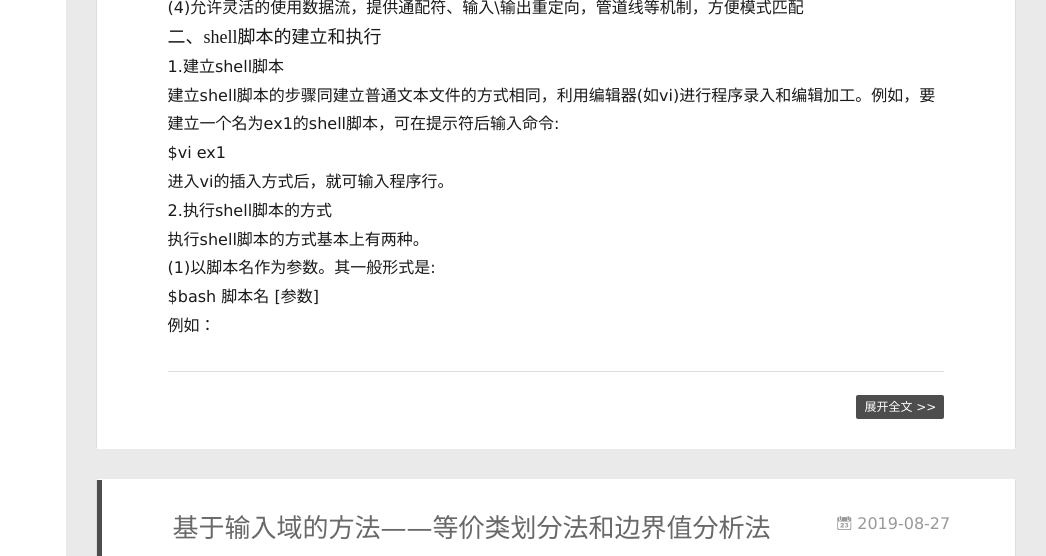
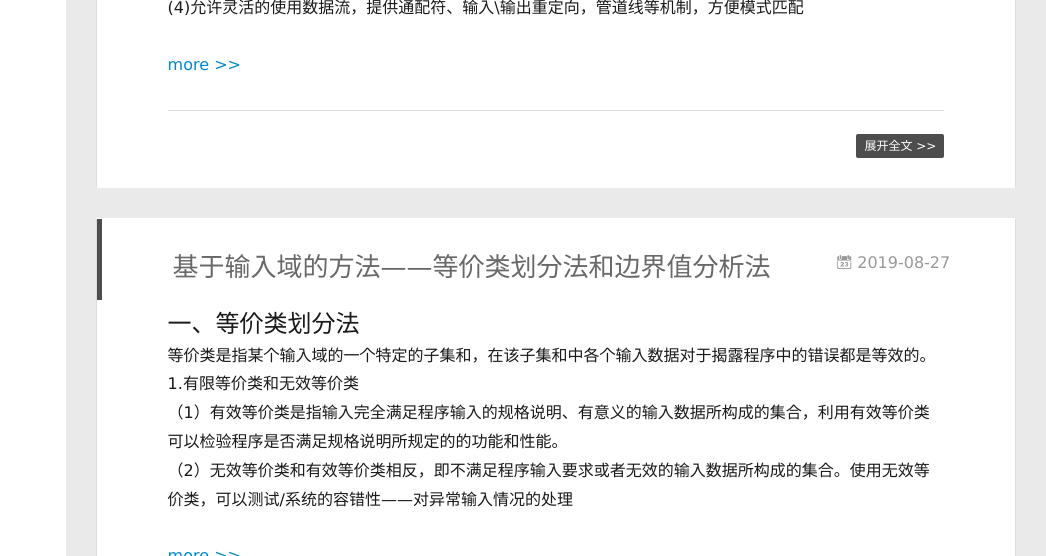
Before and after one commit to JiaoHaoyu/JiaoHaoyu.github.io, a plain HTML site: page index.html in a window 1280 px wide. Shown: the part 244-800 px from the top of the page, 234-1280 px from the left. Drawn offline with Linux system fonts and the light colour scheme.

Commit message:
Site updated: 2019-10-03 13:38:06

```diff
--- a/index.html
+++ b/index.html
@@ -176,7 +176,9 @@
 
     <div class="article-entry" itemprop="articleBody">
 
-        <p><font face="微软雅黑" size="4">一、shell的特点</font><br>(1)把已有命令进行适当组合，构成新的命令，而且组合方式很简单<br>(2)提供了文件名扩展字符<br>(3)可以直接使用shell的内置命令，而无须创建新的进程<br>(4)允许灵活的使用数据流，提供通配符、输入\输出重定向，管道线等机制，方便模式匹配<br><font face="微软雅黑" size="4">二、shell脚本的建立和执行</font><br>1.建立shell脚本<br>建立shell脚本的步骤同建立普通文本文件的方式相同，利用编辑器(如vi)进行程序录入和编辑加工。例如，要建立一个名为ex1的shell脚本，可在提示符后输入命令:<br>$vi ex1<br>进入vi的插入方式后，就可输入程序行。<br>2.执行shell脚本的方式<br>执行shell脚本的方式基本上有两种。<br>(1)以脚本名作为参数。其一般形式是:<br>$bash 脚本名 [参数]<br>例如：</p>
+        <p><font face="微软雅黑" size="4">一、shell的特点</font><br>(1)把已有命令进行适当组合，构成新的命令，而且组合方式很简单<br>(2)提供了文件名扩展字符<br>(3)可以直接使用shell的内置命令，而无须创建新的进程<br>(4)允许灵活的使用数据流，提供通配符、输入\输出重定向，管道线等机制，方便模式匹配</p>
+
+          <a class="article-more-a" href="/2019/09/15/shell脚本初学/#more">more >></a>
 
 
 
```
Also changed, not shown: 2019/09/15/shell脚本初学/index.html (+7 -5 lines).
